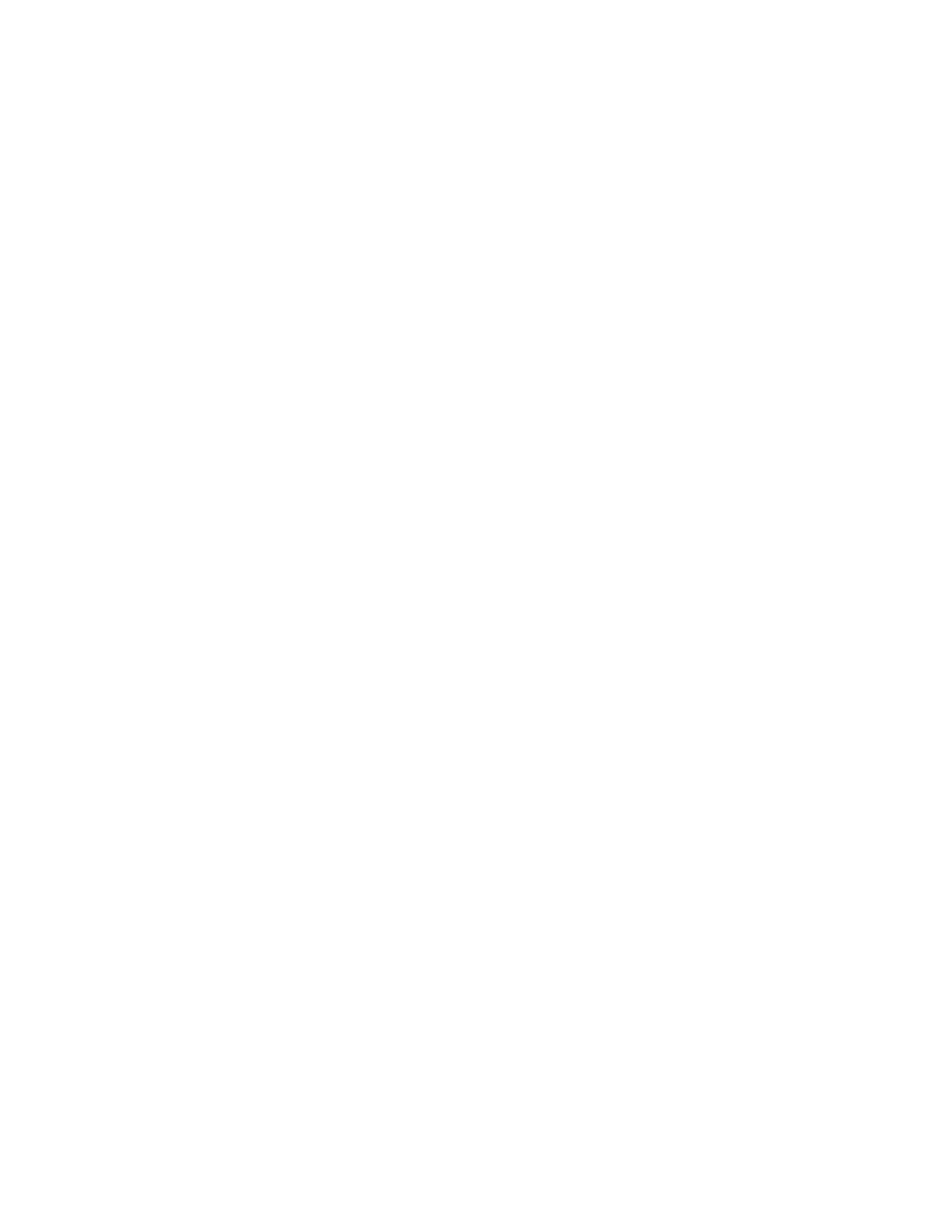
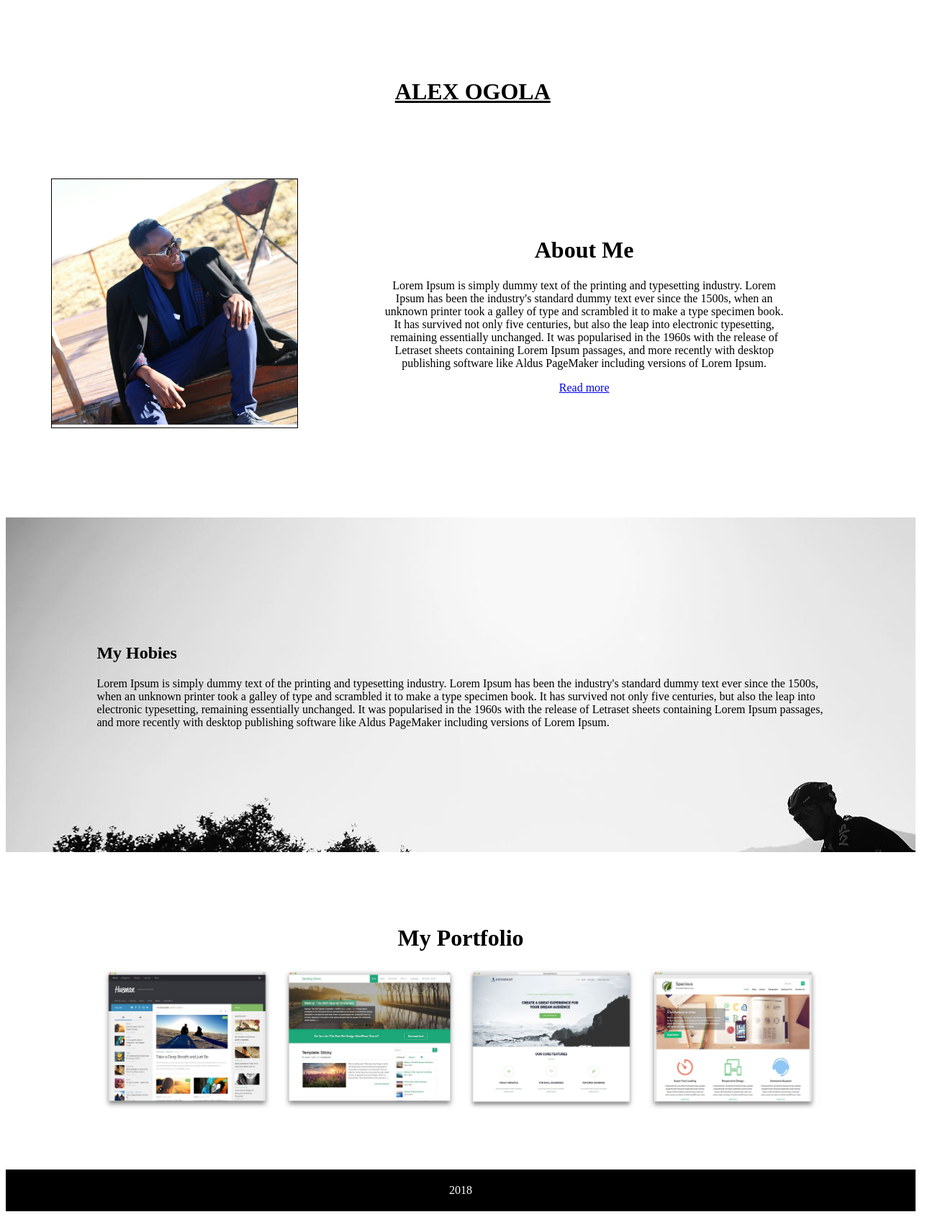
Before and after one commit to alexogola/my-portfolio, a plain HTML site: page index.html in a window 1280 px wide. Shown: the whole page at 72% size, 1306 px wide, since content can reach past the window. Before the commit the page ends 800 px from the top, so only its background shows below. Drawn offline with Linux system fonts and the light colour scheme.

Commit message:
portfolio structure

```diff
--- a/css/styles.css
+++ b/css/styles.css
@@ -0,0 +1,74 @@
+.bgimg {
+    background-image: url('../images/background.jpg');
+}
+
+#name {
+    width: 90%;
+    overflow: hidden;
+    text-align: center;
+    margin: 0 auto;
+    padding: 80px;
+    text-decoration: underline;
+    /* will contain if #first is longer than #second */
+}
+#wrapper {
+    width: 90%;
+    overflow: hidden;
+    text-align: center;
+    margin: 0 auto;
+    padding-bottom: 80px;
+    /* will contain if #first is longer than #second */
+}
+#wrapper2 {
+    width: 100%;
+    overflow: hidden;
+    margin: 0 auto;
+    padding-top: 80px;
+    padding-bottom: 80px;
+    /* will contain if #first is longer than #second */
+}
+#portfolio {
+    padding-top: 80px;
+    padding-bottom: 80px;
+    /* will contain if #first is longer than #second */
+}
+#footer {
+    padding-top: 20px;
+    padding-bottom: 20px;
+    text-align: center;
+    margin: 0 auto;
+    background-color: black;
+    color: #ffffff;
+    /* will contain if #first is longer than #second */
+}
+#first {
+    width: 30%;
+    float:left; /* add this */
+    border: 1px solid black;
+}
+#second {
+    overflow: hidden;
+    padding: 60px 10% 75px 10%;
+    /* if you don't want #second to wrap below #first */
+}
+#third {
+    overflow: hidden;
+    padding: 75px 10% 75px 10%;
+}
+
+.column {
+    float: left;
+    width: 25%;
+}
+.row {
+  margin: 0 auto;
+  width: 80%;
+  text-align: center;
+}
+
+/* Clear floats after the columns */
+.row:after {
+    content: "";
+    display: table;
+    clear: both;
+}
--- a/index.html
+++ b/index.html
@@ -7,6 +7,29 @@
     <title>My Portfolio</title>
   </head>
   <body>
+    <div id="name"><h1>ALEX OGOLA</h1></div>
+    <div id="wrapper">
+      <div id="first"><img src="images/alex_ogola.jpg" alt="" width="100%"></div>
+      <div id="second">
+        <h1>About Me</h1>
+        <p>Lorem Ipsum is simply dummy text of the printing and typesetting industry. Lorem Ipsum has been the industry's standard dummy text ever since the 1500s, when an unknown printer took a galley of type and scrambled it to make a type specimen book. It has survived not only five centuries, but also the leap into electronic typesetting, remaining essentially unchanged. It was popularised in the 1960s with the release of Letraset sheets containing Lorem Ipsum passages, and more recently with desktop publishing software like Aldus PageMaker including versions of Lorem Ipsum.</p>
+        <p><a href="about-me.html">Read more</a></p>
+      </div>
+    </div>
+    <div id="wrapper2" class="bgimg">
+      <div id="third">
+        <h2>My Hobies</h2>
+        <p>Lorem Ipsum is simply dummy text of the printing and typesetting industry. Lorem Ipsum has been the industry's standard dummy text ever since the 1500s, when an unknown printer took a galley of type and scrambled it to make a type specimen book. It has survived not only five centuries, but also the leap into electronic typesetting, remaining essentially unchanged. It was popularised in the 1960s with the release of Letraset sheets containing Lorem Ipsum passages, and more recently with desktop publishing software like Aldus PageMaker including versions of Lorem Ipsum.</p>
+      </div>
+    </div>
 
+    <div id="portfolio" class="row">
+      <h1>My Portfolio</h1>
+      <div class="column"><a href="portfolio-item-1.html"><img src="images/hueman.jpg" alt="" width="96%"></a></div>
+      <div class="column"><a href="portfolio-item-1.html"><img src="images/dazzling_demo.jpg" alt="" width="96%"></a></div>
+      <div class="column"><a href="portfolio-item-1.html"><img src="images/ascendant.jpg" alt="" width="96%"></a></div>
+      <div class="column"><a href="portfolio-item-1.html"><img src="images/spacious.jpg" alt="" width="96%"></a></div>
+    </div>
+    <div id="footer">2018</div>
   </body>
 </html>
```
Also changed, not shown: about-me.html (added, +10 -0 lines), portfolio-item-1.html (added, +10 -0 lines), portfolio-item-2.html (added, +10 -0 lines), portfolio-item-3.html (added, +10 -0 lines), portfolio-item-4.html (added, +10 -0 lines), images/alex_ogola.jpg (added), images/ascendant.jpg (added), images/background.jpg (added), images/dazzling_demo.jpg (added), images/hueman.jpg (added), images/spacious.jpg (added).
